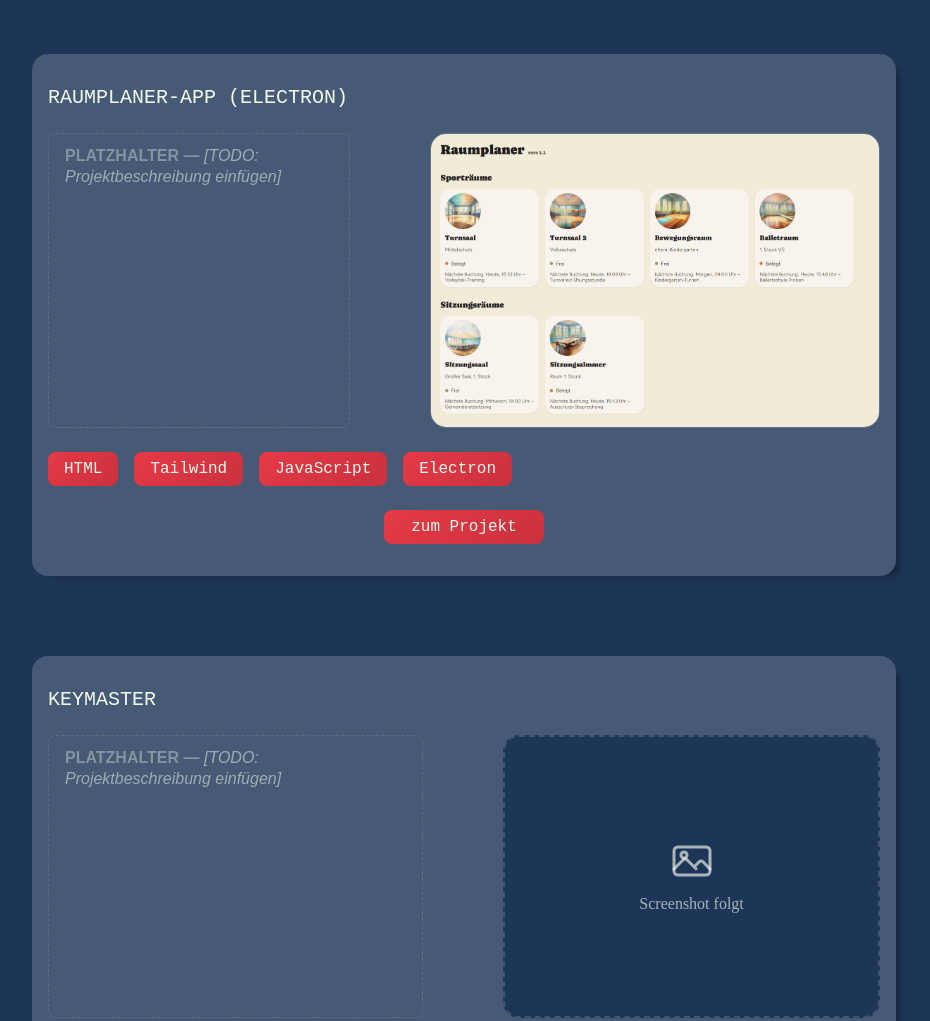
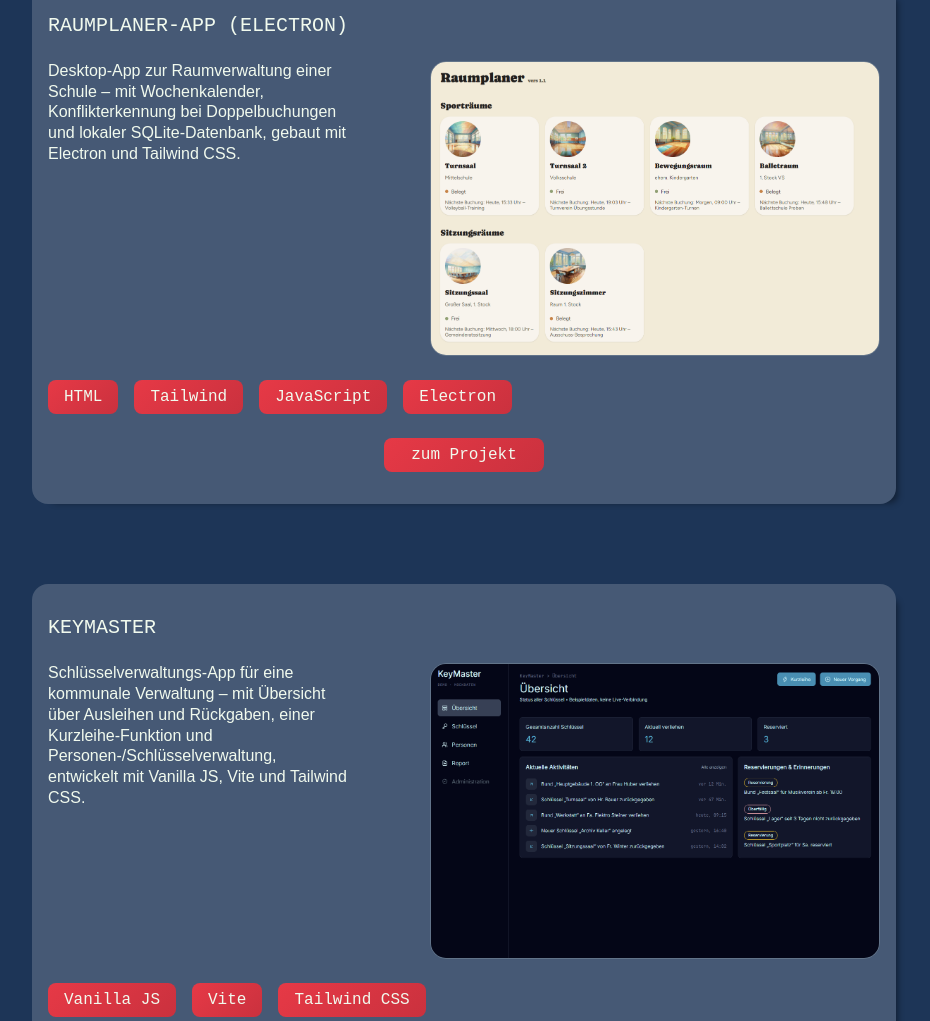
Before and after one commit to mr-maddin/portfolio-website, a plain HTML site: page index.html in a window 1280 px wide. Shown: the part 2000-3021 px from the top of the page, without its empty margins (176-1106 px from the left). Drawn offline with Linux system fonts and the light colour scheme; a web font is replaced by a local one.

Commit message:
aufgeräumt

```diff
--- a/index.html
+++ b/index.html
@@ -140,8 +140,10 @@
         <article class="projects project-1" data-animate>
           <h3>Fotografen-Portfolio-Website</h3>
           <div class="project-description">
-            <!-- TODO: Kurzbeschreibung (1-2 Sätze) einfügen -->
-            <p class="placeholder-text">[TODO: Projektbeschreibung einfügen]</p>
+            <p class="text">
+              Mehrseitiger Portfolio-Auftritt für eine Portrait-Fotografin – mit Galerie, About-Seite inklusive Equipment-Übersicht und einem
+              Kontaktformular, umgesetzt in reinem HTML, CSS und JavaScript.
+            </p>
             <img src="public/images/screenshot_fotografenWebsite.jpg" alt="Screenshot der Fotografen-Portfolio-Website" />
           </div>
           <ul class="tech-description">
@@ -155,8 +157,10 @@
         <article class="projects project-2" data-animate>
           <h3>Raumplaner-App (Electron)</h3>
           <div class="project-description">
-            <!-- TODO: Kurzbeschreibung (1-2 Sätze) einfügen -->
-            <p class="placeholder-text">[TODO: Projektbeschreibung einfügen]</p>
+            <p class="text">
+              Desktop-App zur Raumverwaltung einer Schule – mit Wochenkalender, Konflikterkennung bei Doppelbuchungen und lokaler
+              SQLite-Datenbank, gebaut mit Electron und Tailwind CSS.
+            </p>
             <img class="white-img" src="public/images/screenshot_RaumPlaner.png" alt="Screenshot der Raumplaner-App" />
           </div>
           <ul class="tech-description">
@@ -171,17 +175,12 @@
         <article class="projects project-3" data-animate>
           <h3>KeyMaster</h3>
           <div class="project-description">
-            <!-- TODO: Kurzbeschreibung (1-2 Sätze) einfügen, z.B. Schlüsselverwaltungs-App für kommunale Verwaltung -->
-            <p class="placeholder-text">[TODO: Projektbeschreibung einfügen]</p>
+            <p class="text">
+              Schlüsselverwaltungs-App für eine kommunale Verwaltung – mit Übersicht über Ausleihen und Rückgaben, einer Kurzleihe-Funktion
+              und Personen-/Schlüsselverwaltung, entwickelt mit Vanilla JS, Vite und Tailwind CSS.
+            </p>
             <!-- TODO: Screenshot einfügen, sobald verfügbar: Datei in public/images/ ablegen und diesen Platzhalter durch <img> ersetzen -->
-            <div class="project-img-placeholder">
-              <svg class="placeholder-icon" viewBox="0 0 24 24" fill="none" xmlns="http://www.w3.org/2000/svg" aria-hidden="true">
-                <rect x="3" y="4" width="18" height="14" rx="2" stroke="currentColor" stroke-width="1.5" />
-                <path d="M3 15l4.5-4.5a1.5 1.5 0 0 1 2.12 0L14 14.9M13 14l2.5-2.5a1.5 1.5 0 0 1 2.12 0L21 15" stroke="currentColor" stroke-width="1.5" stroke-linecap="round" stroke-linejoin="round" />
-                <circle cx="8" cy="8" r="1.5" stroke="currentColor" stroke-width="1.5" />
-              </svg>
-              <span>Screenshot folgt</span>
-            </div>
+              <img class="white-img" src="public/images/keyMaster.png" alt="Screenshot der keyMaster App" />
           </div>
           <ul class="tech-description">
             <li class="tech-items">Vanilla JS</li>
--- a/src/styles/styles.css
+++ b/src/styles/styles.css
@@ -207,13 +207,13 @@ p {
 }
 
 .wrapper {
-  padding: 3rem;
+  padding: 0 3rem 3rem 3rem;
 }
 
 /* HERO */
 .hero {
   position: relative;
-  padding: 2rem 0 2.5rem;
+  padding: 0 2.5rem;
   overflow: hidden;
 }
 
@@ -268,7 +268,7 @@ p {
   inset: 0;
   display: block;
   width: 100%;
-  height: 100%;
+  height: 90%;
   object-fit: contain;
   object-position: center bottom;
   -webkit-mask-image: linear-gradient(to bottom, black 0%, black 85%, transparent 100%);
@@ -281,7 +281,7 @@ p {
   flex-wrap: wrap;
   justify-content: center;
   gap: 1.5rem 2rem;
-  margin: 3rem 0 0;
+  margin: 3rem 0;
   padding: 1.5rem 0 0;
   border-top: 1px solid var(--border-muted);
   font-family: "new-science-mono", monospace, sans-serif;
```
Also changed, not shown: public/images/keyMaster.png (added).
